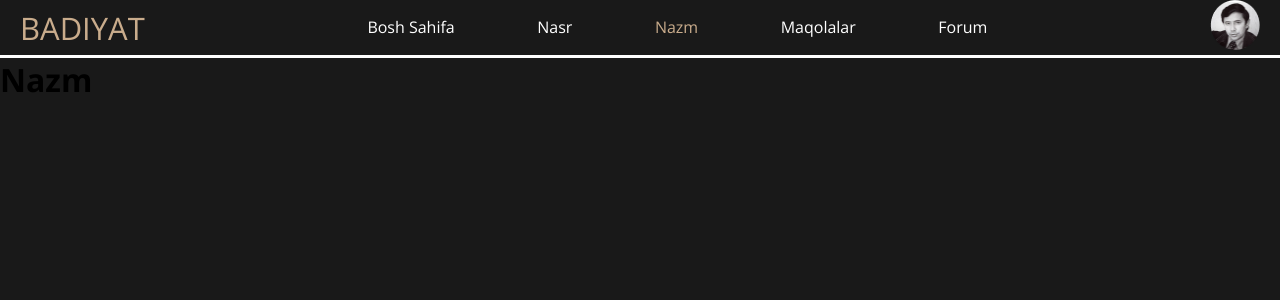
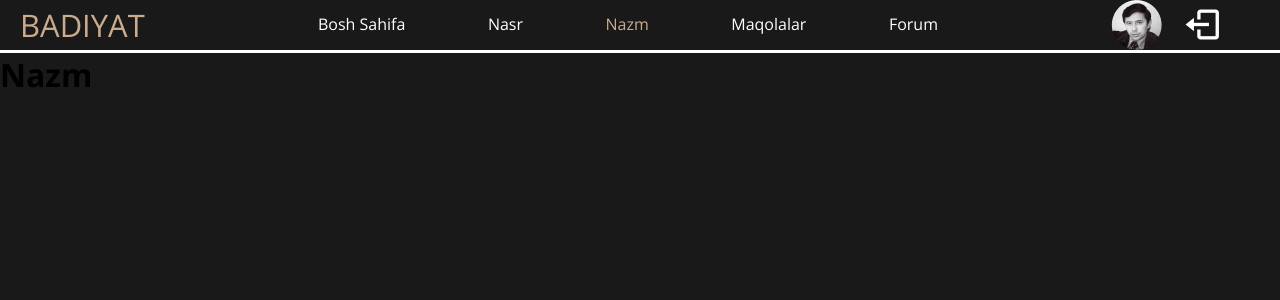
Before and after one commit to erkinov26/devbooks.uz, a React (Create React App) app: page /nazm in a window 1280 px wide. Shown: the top 300 px of the page. Built offline with nearby package versions, Linux system fonts and the light colour scheme.

Commit message:
some news added

```diff
--- a/src/App.css
+++ b/src/App.css
@@ -21,9 +21,10 @@ li {
 }
 
 .account-img {
-  width: 50px;
-  height: 50px;
+  height: 40%;
+  margin-right: 20px;
   flex-shrink: 0;
+  cursor: pointer;
 }
 
 .header {
@@ -343,6 +344,21 @@ li {
   line-height: 36px;
   font-family: "Open Sans", sans-serif;
 }
+.user-left {
+  width: 12%;
+  display: flex;
+  align-items: center;
+}
+
+.bx-log-out {
+  font-size: 40px;
+  color: #fff;
+  cursor: pointer;
+  transition: 0.5s;
+}
+.bx-log-out:hover{
+  color: red;
+}
 
 @media screen and (max-width: 600px) {
   .thumb-box {
@@ -380,6 +396,9 @@ li {
   .logBtn {
     width: 90%;
     margin: 25px auto;
+  }
+  .sidebar .menu-button {
+    display: none;
   }
 }
 
@@ -424,8 +443,8 @@ li {
     position: absolute;
     width: 40px;
     height: 40px;
-    left: 35px;
-    top: 30px;
+    left: 0px;
+    top: 10px;
     background: transparent;
   }
   .sidebar .header .user-left .account-img {
@@ -555,6 +574,7 @@ li {
     color: #c9ac8c;
   }
 }
+
 @media screen and (max-width: 400px) {
   .card-item {
     width: 100%;
--- a/src/Pages/login.js
+++ b/src/Pages/login.js
@@ -45,7 +45,7 @@ const Login = () => {
             ref={emailRef}
             className="userNameInput"
             placeholder="Email"
-            type="text"
+            type="email"
           />
           <input
             ref={passwordRef}
--- /dev/null
+++ b/src/components/Back.js
@@ -0,0 +1,5 @@
+import React from "react";
+
+export default function Back() {
+  return <div className="backBlack"></div>;
+}
--- a/src/components/Header.js
+++ b/src/components/Header.js
@@ -1,10 +1,11 @@
-import React from "react";
+import React, { useState } from "react";
 import img from "../images/account-img.png";
 import { useLocation, useNavigate } from "react-router-dom";
 
 export default function Header({ setOpen }) {
   const navigate = useNavigate();
   const location = useLocation();
+  const [openAccountModal, setOpenAccountModal] = useState(false);
   const currentPath = location.pathname;
   return (
     <div className="main-header">
@@ -71,8 +72,13 @@ export default function Header({ setOpen }) {
             </p>
           </li>
         </ul>
-        <div className="user-left">
+        <div
+          className="user-left"
+          onClick={() => setOpenAccountModal(!openAccountModal)}
+        >
           <img className="account-img" src={img} alt="img" />
+
+          <i class="bx bx-log-out"></i>
         </div>
       </div>
       <button className="menu-button" onClick={() => setOpen(true)}>
```
